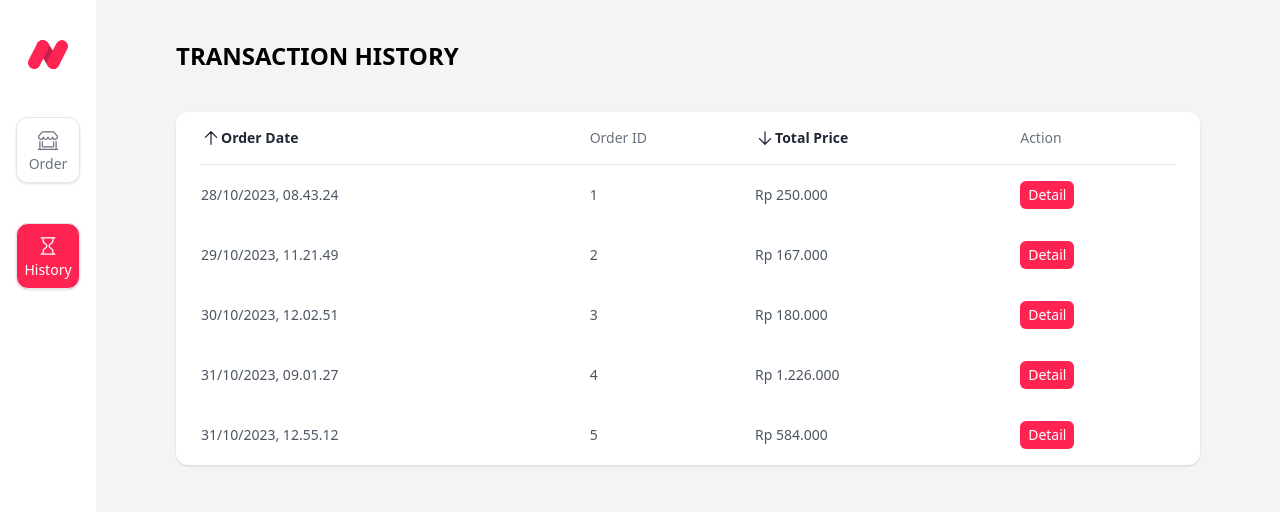
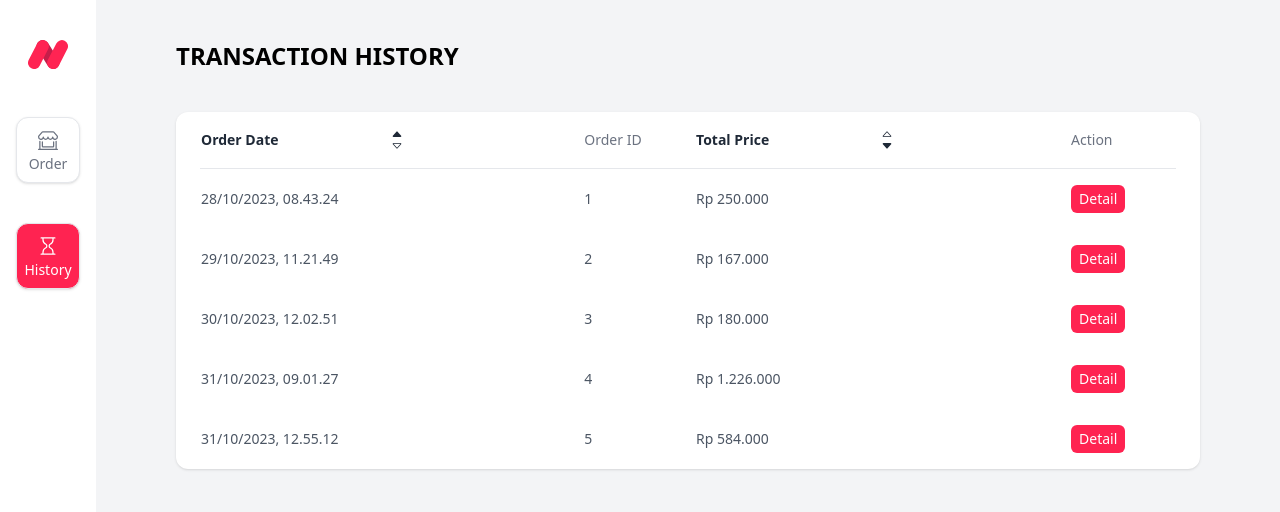
Before and after one commit to ryno-andryano/nusa, a React (Vite) app: page /history in a window 1280 px wide. Both pictures are taken after a click on the element "Order Date". Shown: the top 512 px of the page. Built offline with nearby package versions, Linux system fonts and the light colour scheme; data requests are answered from the project's data file.

Commit message:
fix: change sort arrow icon to caret icon

```diff
--- a/src/pages/History/SortHeader.jsx
+++ b/src/pages/History/SortHeader.jsx
@@ -3,43 +3,61 @@ import PropTypes from "prop-types";
 function SortHeader({ label, sortType, sortDirection, onClick }) {
   return (
     <td
-      className="flex cursor-pointer py-4 text-sm font-semibold text-gray-800 hover:text-[#e81e48]"
+      className="flex cursor-pointer items-center py-4 text-sm font-semibold text-gray-800 hover:text-[#e81e48]"
       onClick={onClick(sortType)}
     >
+      <div className="mr-28">{label}</div>
       {sortDirection === "asc" ? (
-        // Up Arrow
+        <div>
+          {/* Caret Up Fill*/}
           <svg
             xmlns="http://www.w3.org/2000/svg"
-          fill="none"
-          viewBox="0 0 24 24"
-          strokeWidth={1.5}
-          stroke="currentColor"
-          className="h-5 w-5"
+            width="12"
+            height="12"
+            fill="currentColor"
+            className="bi bi-caret-up-fill"
+            viewBox="0 0 16 16"
           >
-          <path
-            strokeLinecap="round"
-            strokeLinejoin="round"
-            d="M12 19.5v-15m0 0l-6.75 6.75M12 4.5l6.75 6.75"
-          />
+            <path d="m7.247 4.86-4.796 5.481c-.566.647-.106 1.659.753 1.659h9.592a1 1 0 0 0 .753-1.659l-4.796-5.48a1 1 0 0 0-1.506 0z" />
           </svg>
-      ) : (
-        // Down Arrow
+          {/* Carret Down Empty */}
           <svg
             xmlns="http://www.w3.org/2000/svg"
-          fill="none"
-          viewBox="0 0 24 24"
-          strokeWidth={1.5}
-          stroke="currentColor"
-          className="h-5 w-5"
+            width="12"
+            height="12"
+            fill="currentColor"
+            className="bi bi-caret-down"
+            viewBox="0 0 16 16"
           >
-          <path
-            strokeLinecap="round"
-            strokeLinejoin="round"
-            d="M12 4.5v15m0 0l6.75-6.75M12 19.5l-6.75-6.75"
-          />
+            <path d="M3.204 5h9.592L8 10.481 3.204 5zm-.753.659 4.796 5.48a1 1 0 0 0 1.506 0l4.796-5.48c.566-.647.106-1.659-.753-1.659H3.204a1 1 0 0 0-.753 1.659z" />
           </svg>
+        </div>
+      ) : (
+        <div>
+          {/* Caret Up Empty*/}
+          <svg
+            xmlns="http://www.w3.org/2000/svg"
+            width="12"
+            height="12"
+            fill="currentColor"
+            className="bi bi-caret-up"
+            viewBox="0 0 16 16"
+          >
+            <path d="M3.204 11h9.592L8 5.519 3.204 11zm-.753-.659 4.796-5.48a1 1 0 0 1 1.506 0l4.796 5.48c.566.647.106 1.659-.753 1.659H3.204a1 1 0 0 1-.753-1.659z" />
+          </svg>
+          {/* Carret Down Fill */}
+          <svg
+            xmlns="http://www.w3.org/2000/svg"
+            width="12"
+            height="12"
+            fill="currentColor"
+            className="bi bi-caret-down-fill"
+            viewBox="0 0 16 16"
+          >
+            <path d="M7.247 11.14 2.451 5.658C1.885 5.013 2.345 4 3.204 4h9.592a1 1 0 0 1 .753 1.659l-4.796 5.48a1 1 0 0 1-1.506 0z" />
+          </svg>
+        </div>
       )}
-      {label}
     </td>
   );
 }
```
Lines whose indentation alone changed are shown as unchanged.
